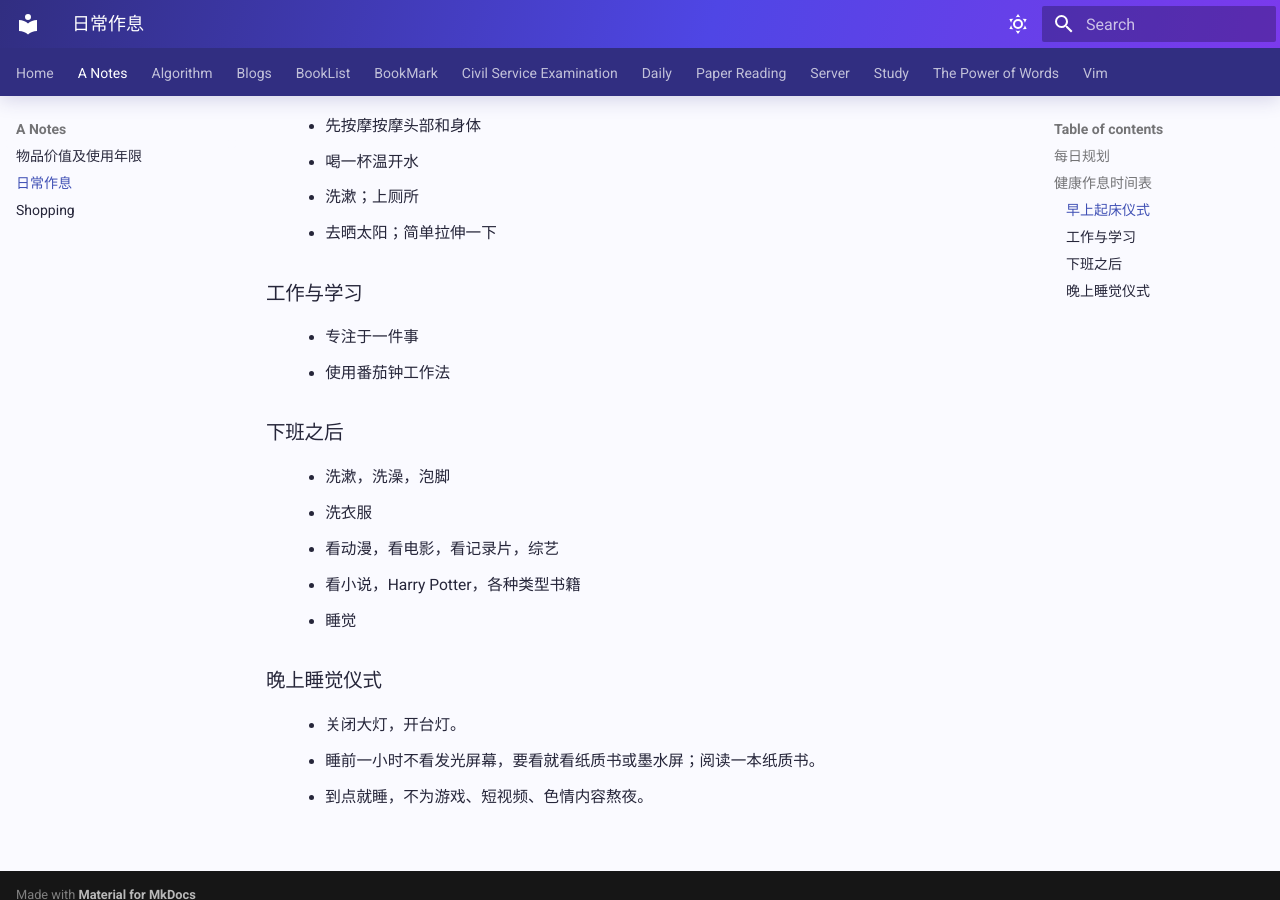
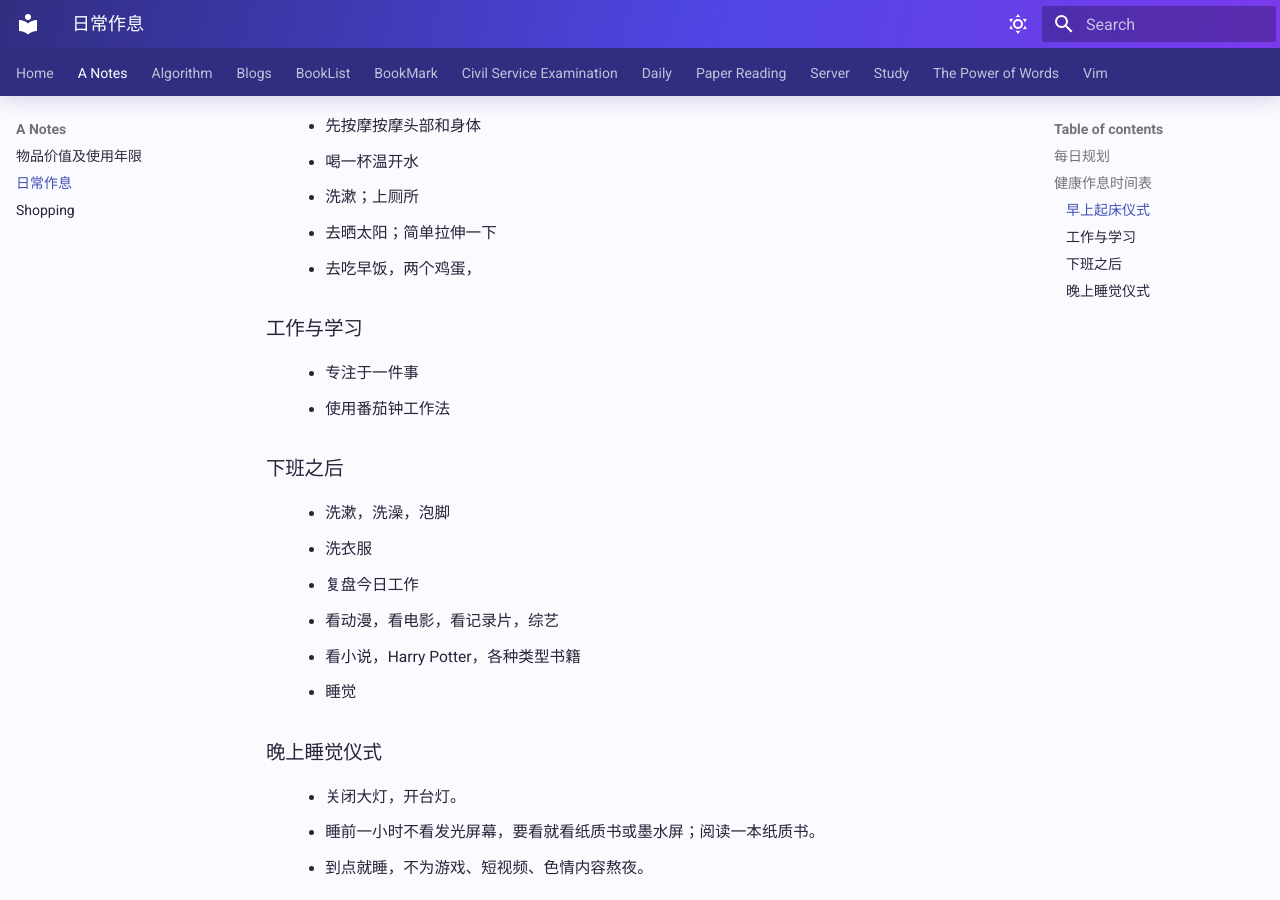
Before and after one commit to WGZ-W/wgz-w.github.io, an MkDocs documentation site: the page built from docs/A-Notes/schedule.md, in a window 1280 px wide and 900 px high, scrolled down 815 px. Built offline with MkDocs 1.6.1 and Material for MkDocs 9.7.7, drawn with Linux system fonts in a browser that asks for light colours.

Commit message:
update little schedule notes

```diff
--- a/docs/A-Notes/schedule.md
+++ b/docs/A-Notes/schedule.md
@@ -24,6 +24,7 @@
 - 喝一杯温开水
 - 洗漱；上厕所
 - 去晒太阳；简单拉伸一下
+- 去吃早饭，两个鸡蛋，
 
 
 ### 工作与学习
@@ -34,6 +35,7 @@
 ### 下班之后
 - 洗漱，洗澡，泡脚
 - 洗衣服
+- 复盘今日工作
 - 看动漫，看电影，看记录片，综艺
 - 看小说，Harry Potter，各种类型书籍
 - 睡觉
```
